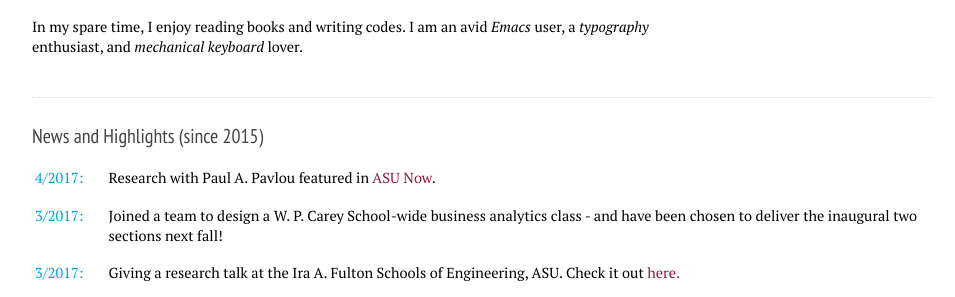
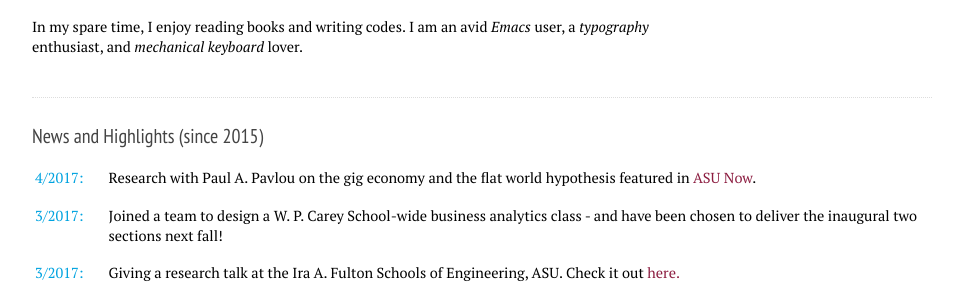
Before and after one commit to yilihong/old, a plain HTML site: page index.html in a window 1280 px wide. Shown: the part 492-789 px from the top of the page, without its empty margins (158-1113 px from the left). Drawn offline with Linux system fonts and the light colour scheme; files whose address does not match are found by name; a web font is replaced by a local one.

Commit message:
add ASU Now report

```diff
--- a/index.html
+++ b/index.html
@@ -82,7 +82,7 @@
             <tbody>
                 <tr>
                     <td class="date">4/2017:</td>
-                    <td class="news">Research with Paul A. Pavlou featured in <a href="https://asunow.asu.edu/20170405-discoveries-asu-research-finds-gig-economy-doesnt-really-produce-flat-earth">ASU Now</a>.</td>
+                    <td class="news">Research with Paul A. Pavlou on the gig economy and the flat world hypothesis featured in <a href="https://asunow.asu.edu/20170405-discoveries-asu-research-finds-gig-economy-doesnt-really-produce-flat-earth">ASU Now</a>.</td>
                 </tr>
                 <tr>
                     <td class="date">3/2017:</td>
```
